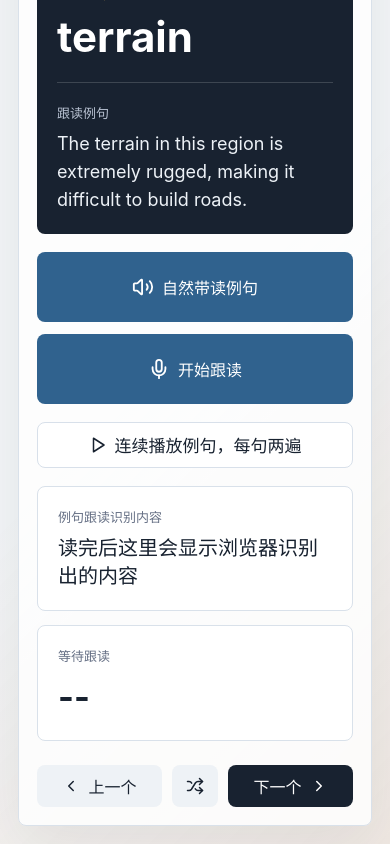
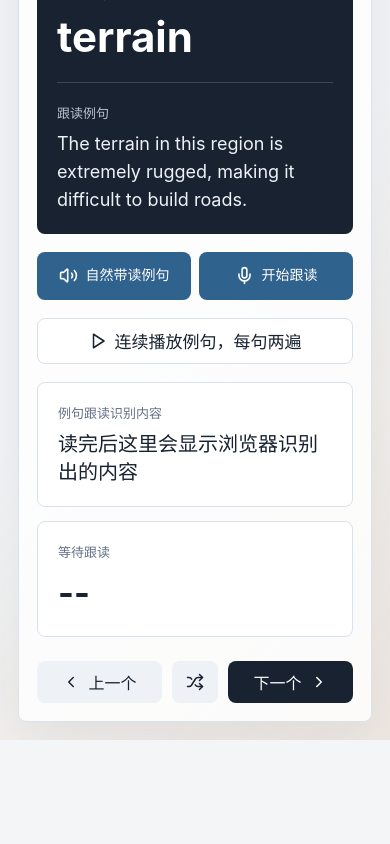
Before and after one commit to johnirving6666sgp/english-bao, a React (Vite) app: page / in a window 390 px wide. Shown: the part 860-1704 px from the top of the page. After the commit the page ends 1600 px from the top, so only its background shows below. Built offline with nearby package versions, Linux system fonts and the light colour scheme.

Commit message:
Compact repeat action buttons

```diff
--- a/src/main.jsx
+++ b/src/main.jsx
@@ -3557,9 +3557,9 @@ function RepeatPractice({
         </div>
       </div>
 
-      <div className="repeat-controls">
+      <div className="repeat-controls repeat-primary-controls">
         <button className="listen-button selected" onClick={() => playExample(current.example, { mode: 'guided' })} disabled={listening || continuousRepeat}>
-          <Volume2 size={22} />
+          <Volume2 size={19} />
           {continuousRepeat ? '连续播放中' : listening ? '跟读中' : '自然带读例句'}
         </button>
         <button
@@ -3567,7 +3567,7 @@ function RepeatPractice({
           onClick={listening ? stopListening : startListening}
           disabled={!SpeechRecognition || continuousRepeat}
         >
-          {listening ? <MicOff size={22} /> : <Mic size={22} />}
+          {listening ? <MicOff size={19} /> : <Mic size={19} />}
           {listening ? '停止识别' : readPlaying ? '停止带读并跟读' : '开始跟读'}
         </button>
         {!SpeechRecognition && <p className="hint">当前浏览器不支持语音识别，建议用 Chrome 打开。</p>}
--- a/src/styles.css
+++ b/src/styles.css
@@ -511,6 +511,18 @@ h1 {
   background: #b42318;
 }
 
+.repeat-primary-controls {
+  grid-template-columns: repeat(2, minmax(0, 1fr));
+  gap: 10px;
+}
+
+.repeat-primary-controls .listen-button,
+.repeat-primary-controls .record-button {
+  min-height: 52px;
+  padding: 0 12px;
+  font-size: 15px;
+}
+
 .hint {
   grid-column: 1 / -1;
   margin: 0;
@@ -1346,6 +1358,10 @@ textarea[readonly] {
     grid-template-columns: 1fr;
   }
 
+  .repeat-primary-controls {
+    grid-template-columns: repeat(2, minmax(0, 1fr));
+  }
+
   .score-meter {
     text-align: left;
   }
@@ -1606,6 +1622,18 @@ textarea[readonly] {
 
   .example p {
     font-size: 18px;
+  }
+
+  .repeat-primary-controls {
+    gap: 8px;
+  }
+
+  .repeat-primary-controls .listen-button,
+  .repeat-primary-controls .record-button {
+    min-height: 48px;
+    padding: 0 8px;
+    font-size: 14px;
+    line-height: 1.2;
   }
 
   .mode-tabs button,
```
